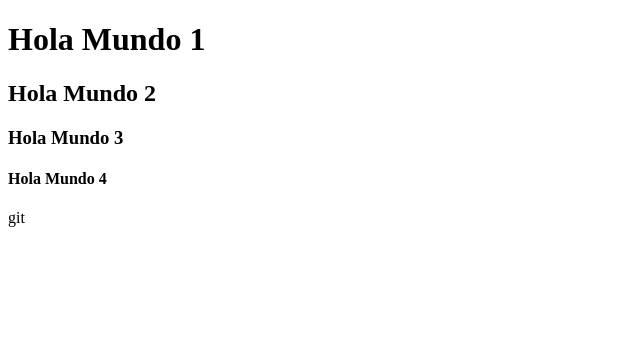
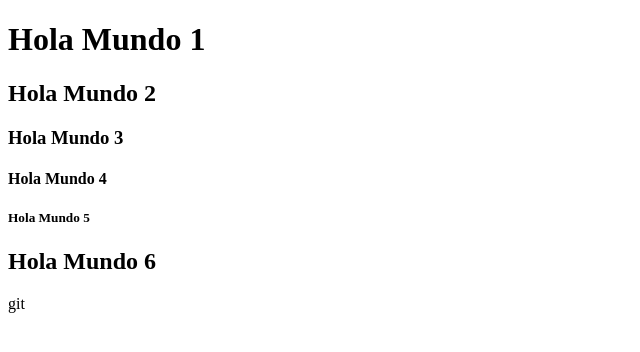
Before and after one commit to PaoloMaNo/yatushabe, a plain HTML site: page index.html in a window 1280 px wide. Shown: the whole page, without its empty margins (0-640 px from the left). Drawn offline with Linux system fonts and the light colour scheme.

Commit message:
cambio entre rama (conflicto)

```diff
--- a/index.html
+++ b/index.html
@@ -11,5 +11,7 @@
     <h2>Hola Mundo 2</h2>
     <h3>Hola Mundo 3</h3>
     <h4>Hola Mundo 4</h4>
+    <h5>Hola Mundo 5</h5>
+    <h2>Hola Mundo 6</h2>
 </body>
 </html>git
```
